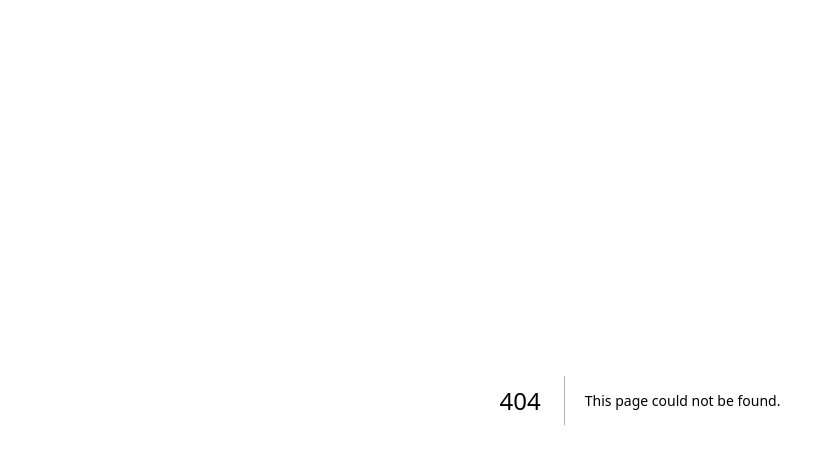
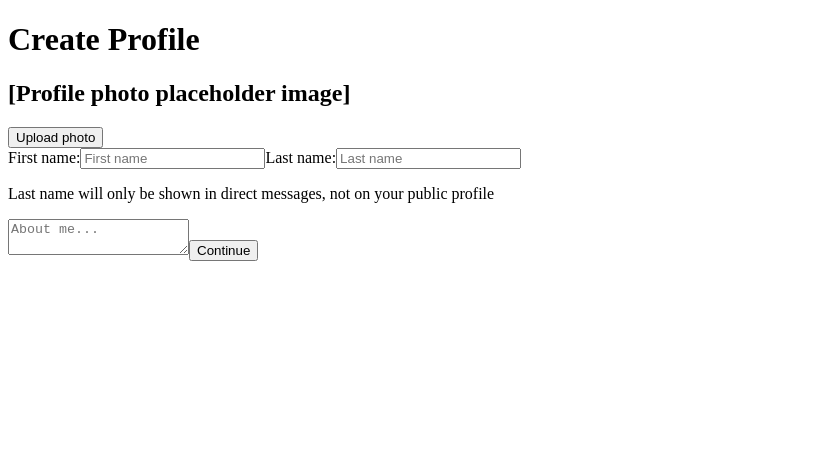
Before and after one commit to Trippy-2210/Trippy, a Next.js app: page /users/profile/createprofile in a window 1280 px wide. Before the commit this address had no page. Shown: the top 464 px of the page, without its empty margins (0-835 px from the left). Built offline with nearby package versions, Linux system fonts and the light colour scheme.

Commit message:
Move file into this folder

```diff
--- /dev/null
+++ b/pages/users/profile/createprofile.js
@@ -0,0 +1,17 @@
+import ProfilePhoto from '../../../components/users/createprofile/ProfilePhoto.js'
+import UserInfo from '../../../components/users/createprofile/UserInfo.js'
+
+
+function CreateProfile() {
+  return (
+    <>
+      <h1>Create Profile</h1>
+      <div className="create-profile-section">
+        <ProfilePhoto />
+        <UserInfo />
+      </div>
+    </>
+  )
+}
+
+export default CreateProfile;
```
